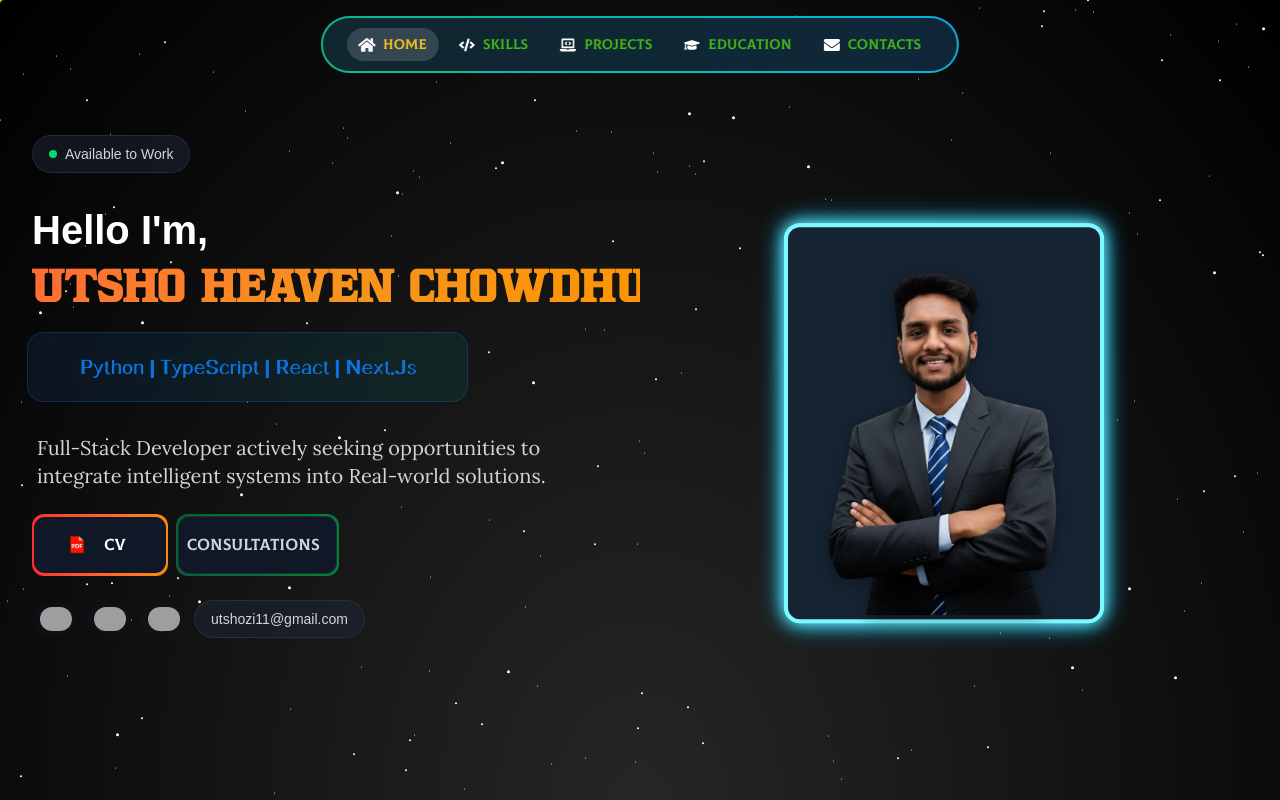
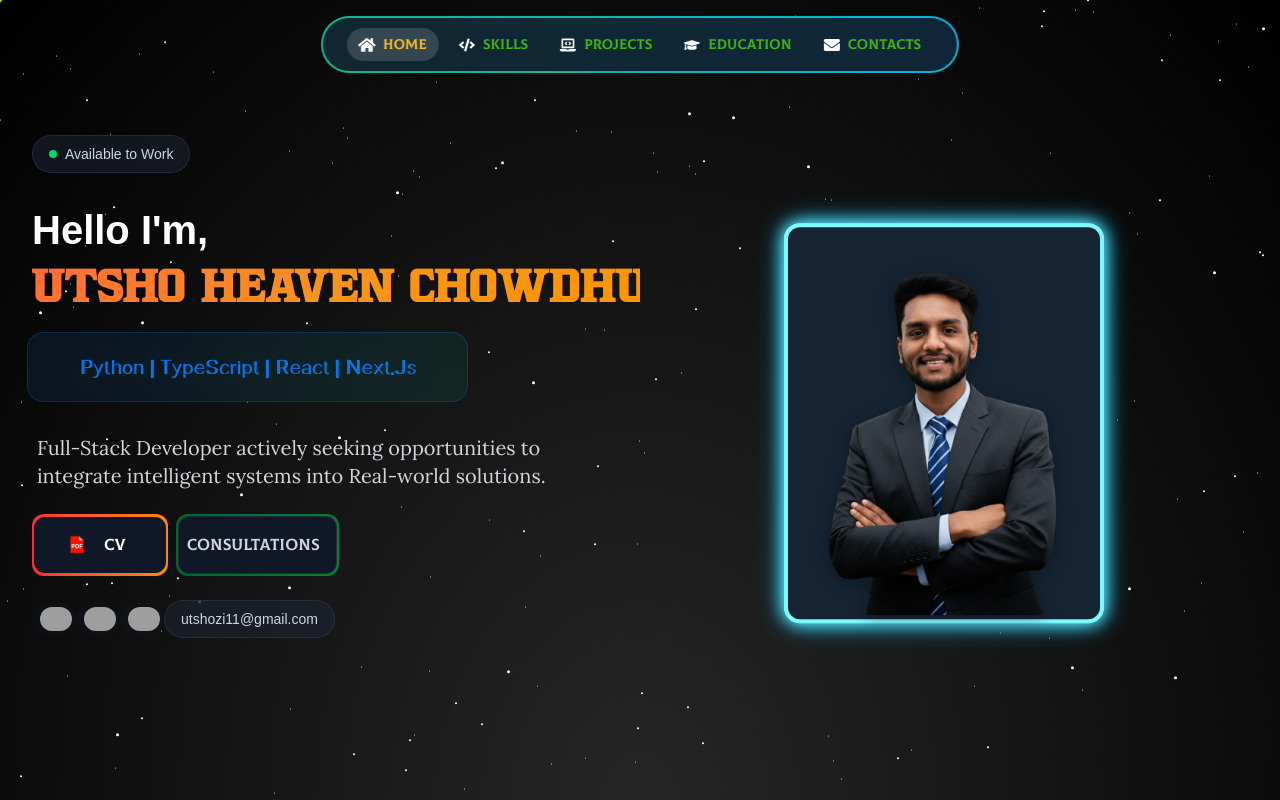
Before and after one commit to uzicodes/utsho-heaven-chowdhury, a Next.js app: page / in a window 1280 px wide. Shown: the top 800 px of the page. Built offline with nearby package versions, Linux system fonts and the light colour scheme; grey boxes are pictures that could not be loaded.

Commit message:
feat: scaling some components in the homepage

```diff
--- a/src/app/about/about.tsx
+++ b/src/app/about/about.tsx
@@ -145,7 +145,7 @@ export default function About(): React.ReactElement {
                   <motion.span
                     initial={{ opacity: 0, scale: 0.5 }}
                     whileInView={{ opacity: 1, scale: 1 }}
-                    transition={{ type: "spring", stiffness: 200, delay: 1.0 }}
+                    transition={{ type: "spring", stiffness: 200, delay: 0.5 }}
                     style={{ color: '#5DCF4E', display: 'inline-block' }}
                     className="cairo-font"
                   >
--- a/src/app/page.tsx
+++ b/src/app/page.tsx
@@ -203,7 +203,7 @@ export default function Home() {
                   </motion.div>
 
                   {/* Social Icons */}
-                  <motion.div variants={itemVariants} className="flex gap-2.5 mt-6 items-center">
+                  <motion.div variants={itemVariants} className="flex gap-1.1 mt-6 items-center">
                     <motion.button
                       whileHover={{ scale: 1.1 }}
                       aria-label="GitHub"
@@ -231,7 +231,7 @@ export default function Home() {
                       <img src="https://skillicons.dev/icons?i=gmail" alt="Gmail" width={32} height={32} className="rounded-full ml-1" />
                     </motion.button>
 
-                    <div className="inline-flex items-center gap-2 px-3 sm:px-4 py-2 rounded-full bg-gray-800/50 backdrop-blur-sm border border-gray-700/50 ml-3.9">
+                    <div className="inline-flex items-center gap-2 px-3 sm:px-4 py-2 rounded-full bg-gray-800/50 backdrop-blur-sm border border-gray-700/50 ml-4.45">
                       <span className="text-gray-300 text-xs sm:text-sm font-medium">
                         utshozi11@gmail.com
                       </span>
```
